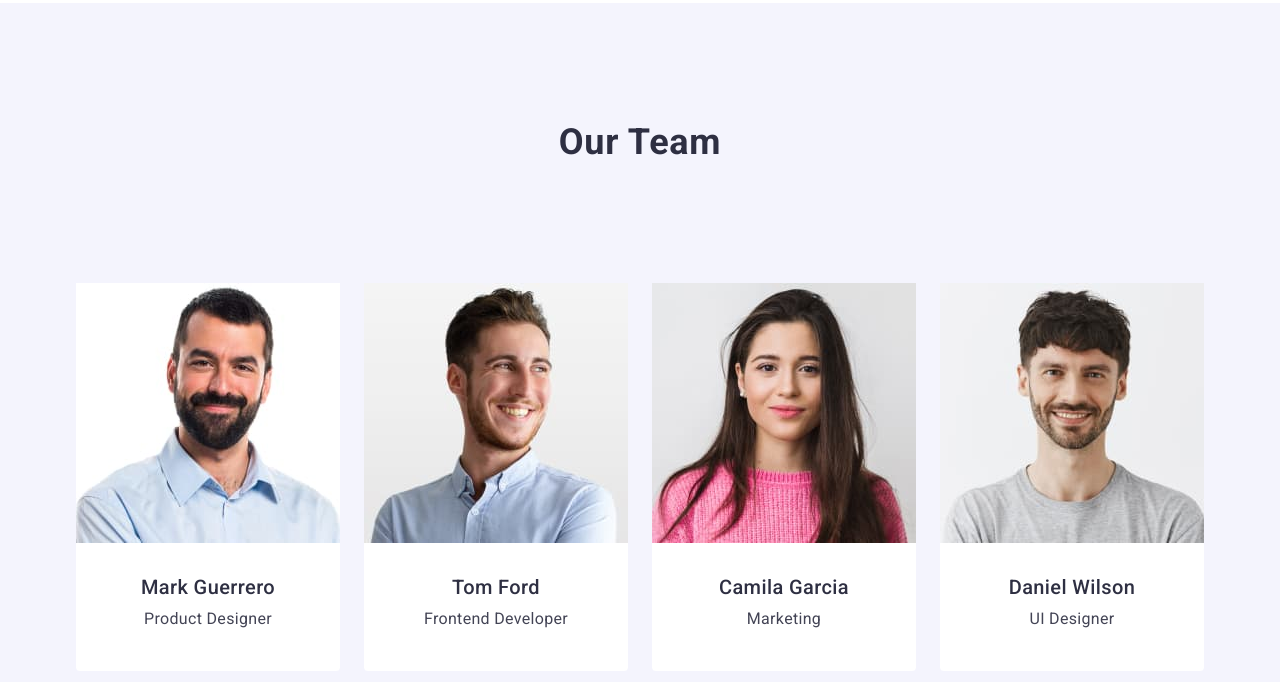
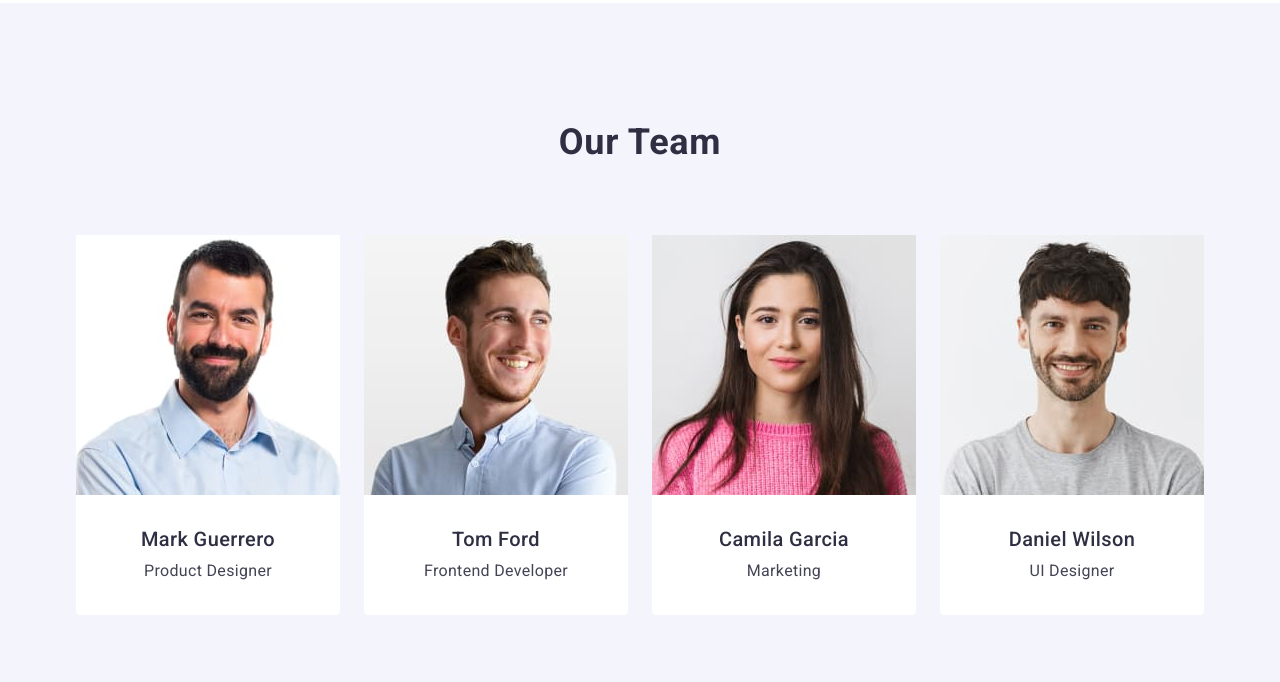
Before and after one commit to Bohdan-Toyvo/goit-markup-hw-03, a plain HTML site: page index.html in a window 1280 px wide. Shown: the part 1038-1720 px from the top of the page. Drawn offline with nearby package versions, Linux system fonts and the light colour scheme.

Commit message:
modify team

```diff
--- a/css/styles.css
+++ b/css/styles.css
@@ -239,6 +239,7 @@ img {
 /* #region Team*/
 .team {
   background-color: #f4f4fd;
+  padding: 120px 0;
 }
 .team-item {
   background-color: #fff;
@@ -247,20 +248,21 @@ img {
 .team-list {
   display: flex;
   gap: 24px;
-  padding: 120px 0;
   justify-content: center;
 }
 .team-title {
-  padding: 120px 0 0;
+  margin-bottom: 72px;
 }
+.team-item-container {
+  padding: 32px 0;
+}
+
 .team-subtitle {
+  margin-bottom: 8px;
   text-align: center;
-  padding: 32px 0 0;
 }
 .team-text {
   text-align: center;
-  padding: 8px;
-  margin-bottom: 32px;
 }
 /*#endregion*/
 
--- a/index.html
+++ b/index.html
@@ -114,7 +114,7 @@
                 width="264"
                 height="260"
               />
-              <div class="container">
+              <div class="container team-item-container">
                 <h3 class="team-subtitle">Mark Guerrero</h3>
                 <p class="team-text">Product Designer</p>
               </div>
@@ -126,7 +126,7 @@
                 width="264"
                 height="260"
               />
-              <div class="container">
+              <div class="container team-item-container">
                 <h3 class="team-subtitle">Tom Ford</h3>
                 <p class="team-text">Frontend Developer</p>
               </div>
@@ -138,7 +138,7 @@
                 width="264"
                 height="260"
               />
-              <div class="container">
+              <div class="container team-item-container">
                 <h3 class="team-subtitle">Camila Garcia</h3>
                 <p class="team-text">Marketing</p>
               </div>
@@ -150,7 +150,7 @@
                 width="264"
                 height="260"
               />
-              <div class="container">
+              <div class="container team-item-container">
                 <h3 class="team-subtitle">Daniel Wilson</h3>
                 <p class="team-text">UI Designer</p>
               </div>
```
